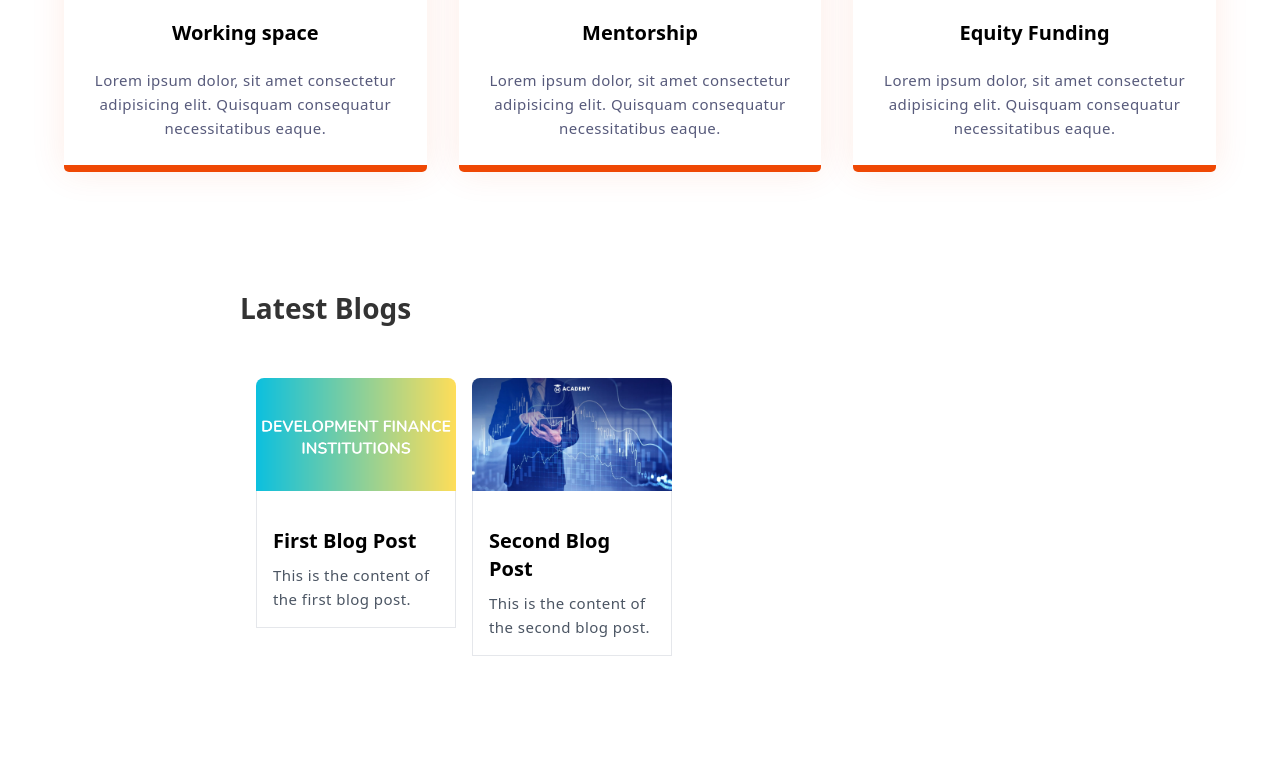
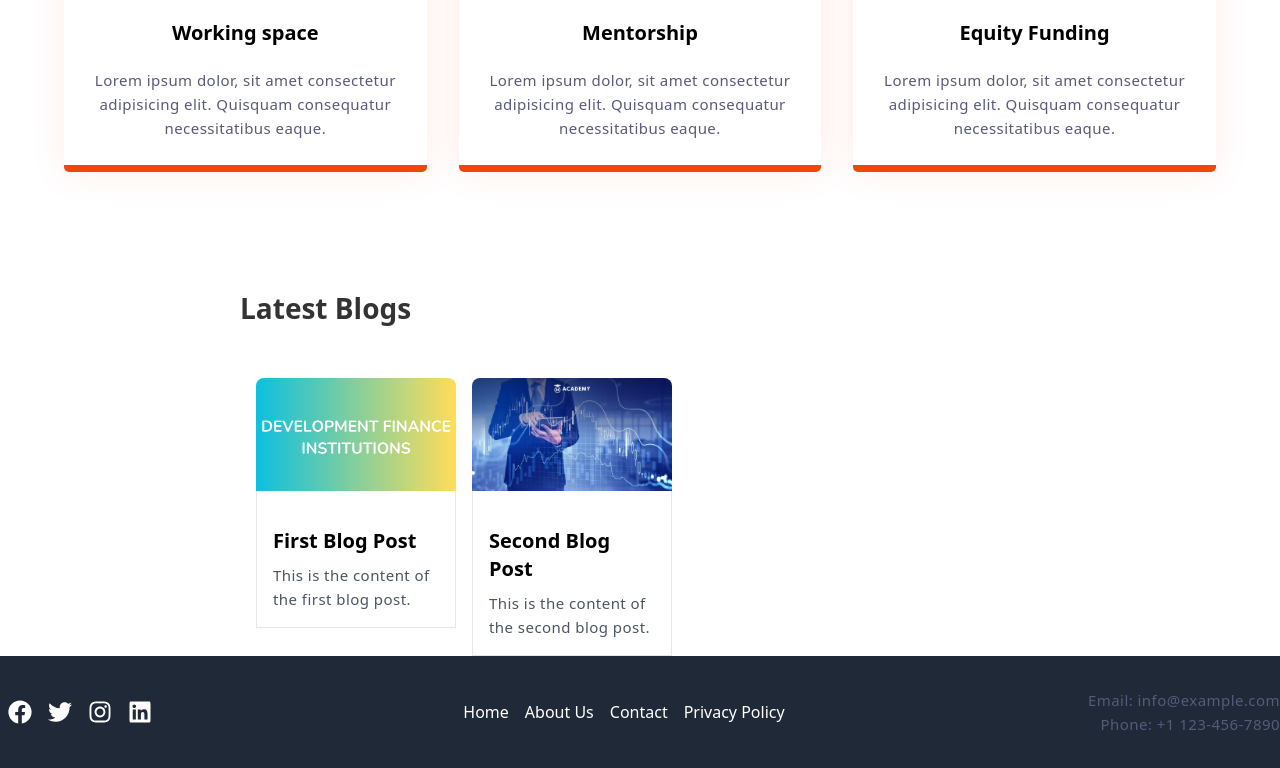
Before and after one commit to yusufhaji7/E-combinator, a React (Vite) app: page / in a window 1280 px wide. Shown: the part 1674-2442 px from the top of the page. Before the commit the page ends 2330 px from the top, so only its background shows below. Built offline with nearby package versions, Linux system fonts and the light colour scheme; a web font is replaced by a local one.

Commit message:
some footer

```diff
--- a/src/App.jsx
+++ b/src/App.jsx
@@ -3,9 +3,9 @@ import { BrowserRouter as Router, Route, Routes } from 'react-router-dom';
 import Header from './components/Header';
 import Intro from './components/Intro';
 import About from './components/Aboutus';
-import Services from './components/Services';
 import Blog from './components/Blog';
 import BlogPost from './components/BlogPost';
+import Footer from './components/Footer';
 
 function App() {
   return (
@@ -35,6 +35,7 @@ const MainPage = () => (
     <About />
 
     <Blog />
+    <Footer/>
   </>
 );
 
--- a/src/components/Blog.jsx
+++ b/src/components/Blog.jsx
@@ -4,6 +4,7 @@ import { Link } from 'react-router-dom';
 import Development from '../assets/dev.png';
 import Investor from '../assets/investor.webp';
 import Services from './Services'; // Import the Services component
+
 
 const Blog = () => {
   const blogPosts = [
--- a/src/components/Footer.jsx
+++ b/src/components/Footer.jsx
@@ -0,0 +1,43 @@
+// Footer.jsx
+
+import React from 'react';
+import { FaFacebook, FaTwitter, FaInstagram, FaLinkedin } from 'react-icons/fa';
+
+const Footer = () => {
+  return (
+    <footer className="bg-gray-800 text-white py-8">
+      <div className="container mx-auto flex justify-between items-center">
+        <div className="flex items-center">
+          <SocialIcon link="#" icon={<FaFacebook />} />
+          <SocialIcon link="#" icon={<FaTwitter />} />
+          <SocialIcon link="#" icon={<FaInstagram />} />
+          <SocialIcon link="#" icon={<FaLinkedin />} />
+        </div>
+        <div className="flex space-x-4">
+          <FooterLink text="Home" link="#" />
+          <FooterLink text="About Us" link="#" />
+          <FooterLink text="Contact" link="#" />
+          <FooterLink text="Privacy Policy" link="#" />
+        </div>
+        <div className="text-right">
+          <p>Email: info@example.com</p>
+          <p>Phone: +1 123-456-7890</p>
+        </div>
+      </div>
+    </footer>
+  );
+};
+
+const SocialIcon = ({ link, icon }) => (
+  <a href={link} target="_blank" rel="noopener noreferrer" className="text-white text-2xl mx-2">
+    {icon}
+  </a>
+);
+
+const FooterLink = ({ text, link }) => (
+  <a href={link} className="text-white" target="_blank" rel="noopener noreferrer">
+    {text}
+  </a>
+);
+
+export default Footer;
--- a/src/components/Services.jsx
+++ b/src/components/Services.jsx
@@ -1,7 +1,8 @@
 // Services.js
 
 import React from 'react';
-import { GiOfficeChair, GiTeacher, RiRefund2Fill } from "react-icons/all";
+import { GiOfficeChair, GiTeacher } from "react-icons/gi";
+import { RiRefund2Fill } from "react-icons/ri"
 
 function Services() {
   return (
```
